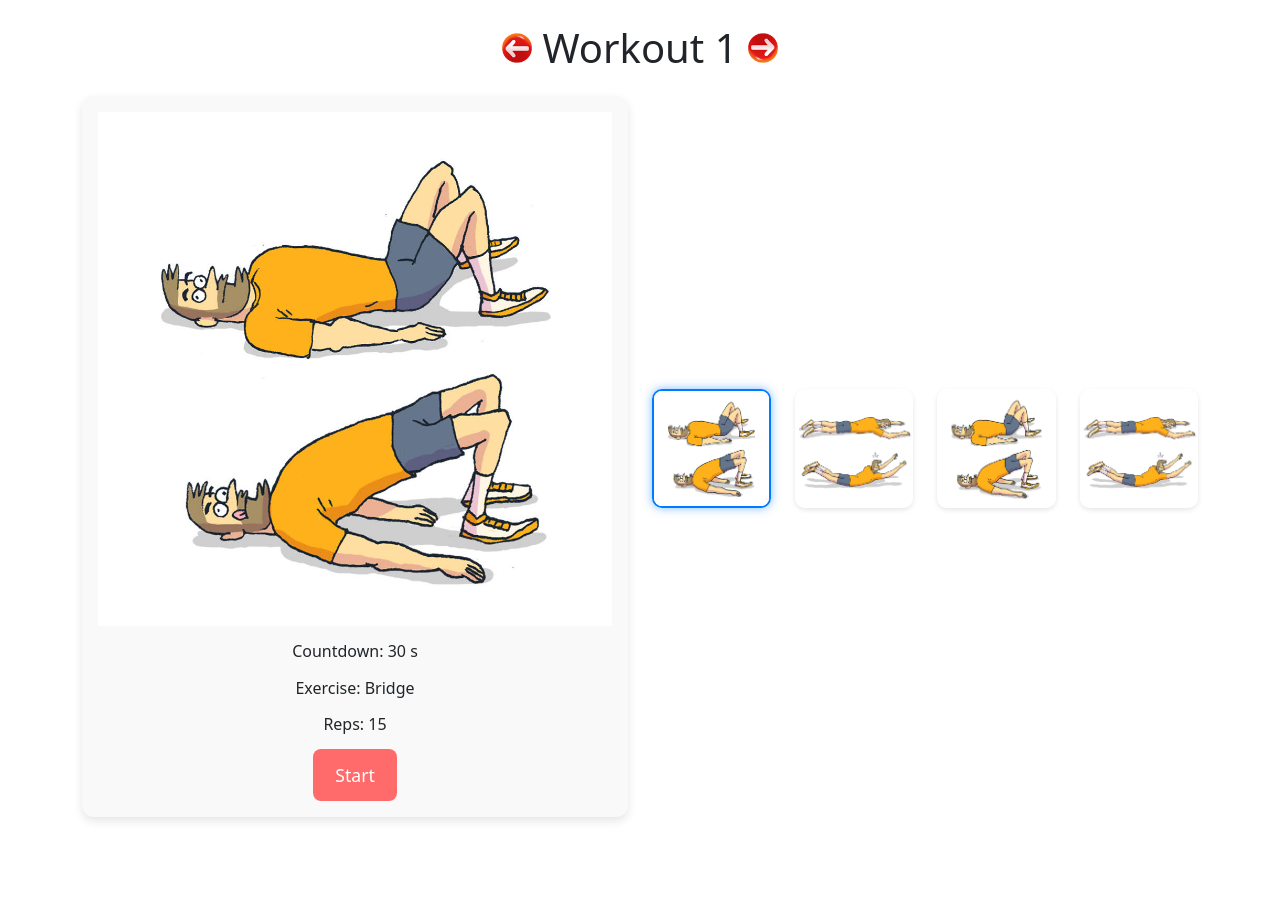
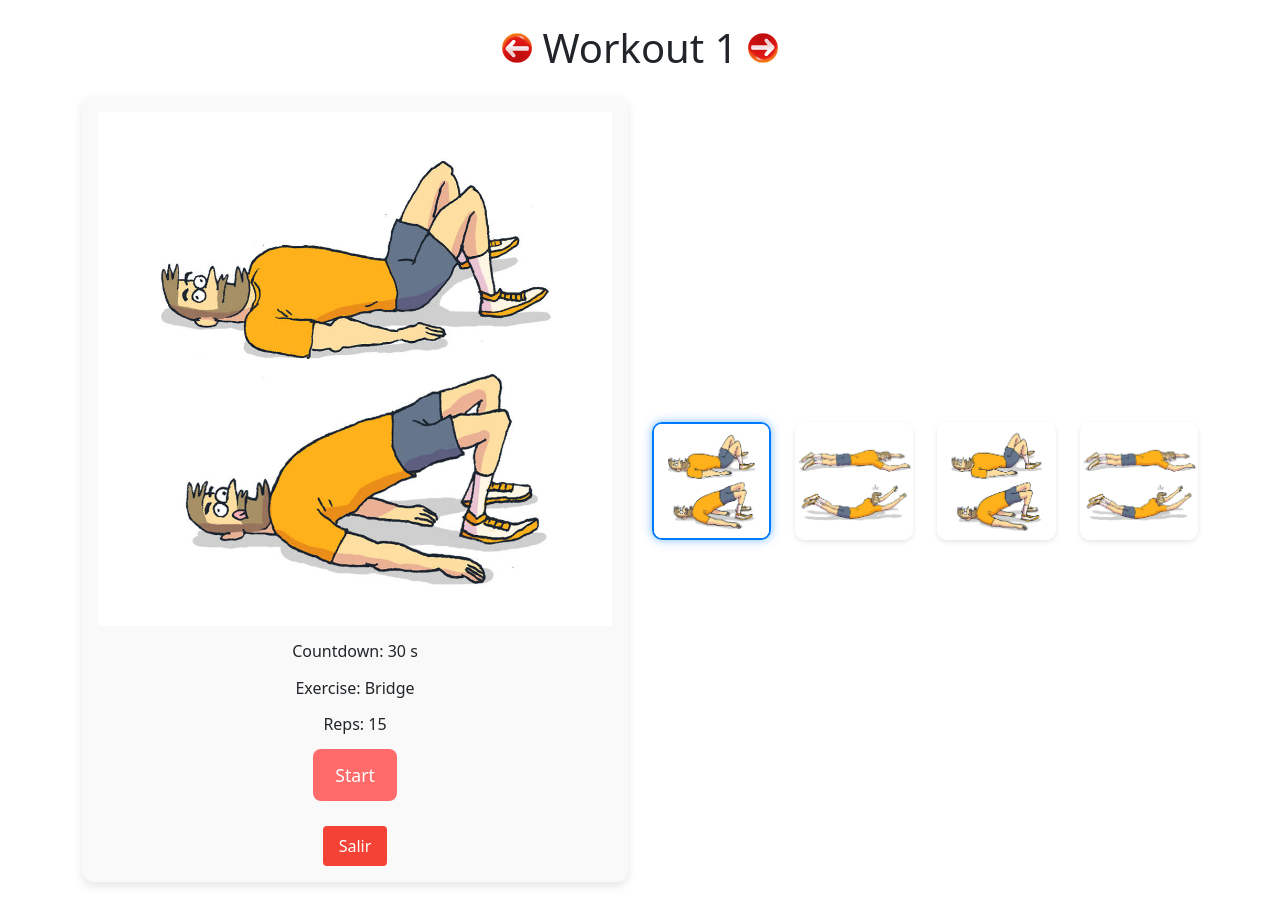
Before and after one commit to georgequispe/ejercicios, a React (Vite) app: page /workout in a window 1280 px wide. Shown: the top 924 px of the page. Before the commit the page ends 865 px from the top, so only its background shows below. Built offline with nearby package versions, Linux system fonts and the light colour scheme.

Commit message:
corregi las rutas

```diff
--- a/src/components/Footer.jsx
+++ b/src/components/Footer.jsx
@@ -1,11 +1,11 @@
-import { FooterBar } from "../styled";
+import { FooterBar, SocialIcons, IconLink } from "../styled";
 import { FaInstagram, FaTwitter, FaFacebook } from "react-icons/fa";
 function Footer() {
   return (
     <FooterBar>
       <SocialIcons>
         <IconLink
-          href="https://www.instagram.com"
+          href="https://www.instagram.com/georgequispee"
           target="_blank"
           rel="noopener noreferrer"
           hoverColor="#E1306C"
@@ -13,7 +13,7 @@ function Footer() {
           <FaInstagram />
         </IconLink>
         <IconLink
-          href="https://www.twitter.com"
+          href="https://www.twitter.com/arianaquispe41"
           target="_blank"
           rel="noopener noreferrer"
           hoverColor="#1DA1F2"
@@ -21,7 +21,7 @@ function Footer() {
           <FaTwitter />
         </IconLink>
         <IconLink
-          href="https://www.facebook.com"
+          href="https://www.facebook.com/georgequispee"
           target="_blank"
           rel="noopener noreferrer"
           hoverColor="#1877F2"
--- a/src/components/Layout.jsx
+++ b/src/components/Layout.jsx
@@ -13,15 +13,11 @@ const Layout = ({  }) => {
     setCurrentScreen("workout");
   };
 
-
-
-
   return (
     <LayoutWrapper>
       <Header />
       <MainContent>
-        {currentScreen === "welcome" && <WelcomeView onStart={handleStart} />}
-        {currentScreen === "workout" && <Workout />}
+         <WelcomeView />
       </MainContent>
       <Footer />
     </LayoutWrapper>
--- a/src/components/WelcomeView.jsx
+++ b/src/components/WelcomeView.jsx
@@ -1,12 +1,19 @@
 import { WelcomeWrapper, StartButton2 } from "../styled";
-function WelcomeView({ onStart }) {
+import { useNavigate } from "react-router-dom";
+function WelcomeView() {
+  const navigate = useNavigate();
+
+  const handleStart = () => {
+    navigate("/workout");
+  };
+
 
   return (
     <div>
       <WelcomeWrapper>
         <h2>¿Listo para empezar?</h2>
 
-        <StartButton2 onClick={onStart}>Start Workout</StartButton2>
+        <StartButton2 onClick={handleStart}>Start Workout</StartButton2>
       </WelcomeWrapper>
     </div>
   );
--- a/src/pages/Workout.jsx
+++ b/src/pages/Workout.jsx
@@ -5,7 +5,8 @@ import 'bootstrap/dist/css/bootstrap.min.css';
 import { Container, Row, Col } from 'react-bootstrap';
 import { SmallCard, Thumbnail } from '../styled';
 import { Helmet } from "react-helmet";
-
+import { Link } from 'react-router-dom';
+import { ExitButton } from '../styled';
 
 const timerTime = 30;
 function Workout() {
@@ -74,6 +75,11 @@ function Workout() {
             <StartButton onClick={() => setClockWorking(!clockWorking)}>
               Start
             </StartButton>
+            <Link to="/">
+              <ExitButton>Salir</ExitButton>
+            </Link>
+
+
           </ImgContainer>
         </Col>
 
--- a/src/styled.js
+++ b/src/styled.js
@@ -139,3 +139,18 @@ export const WelcomeWrapper = styled.div`
   justify-content: center;
   align-items: center;
 `;
+export const ExitButton = styled.button`
+  background-color: #f44336;
+  color: white;
+  border: none;
+  margin-top: 12px;
+  padding: 8px 16px;
+  border-radius: 4px;
+  cursor: pointer;
+  font-size: 1rem;
+  transition: background-color 0.3s;
+
+  &:hover {
+    background-color: #d32f2f;
+  }
+`;
```
